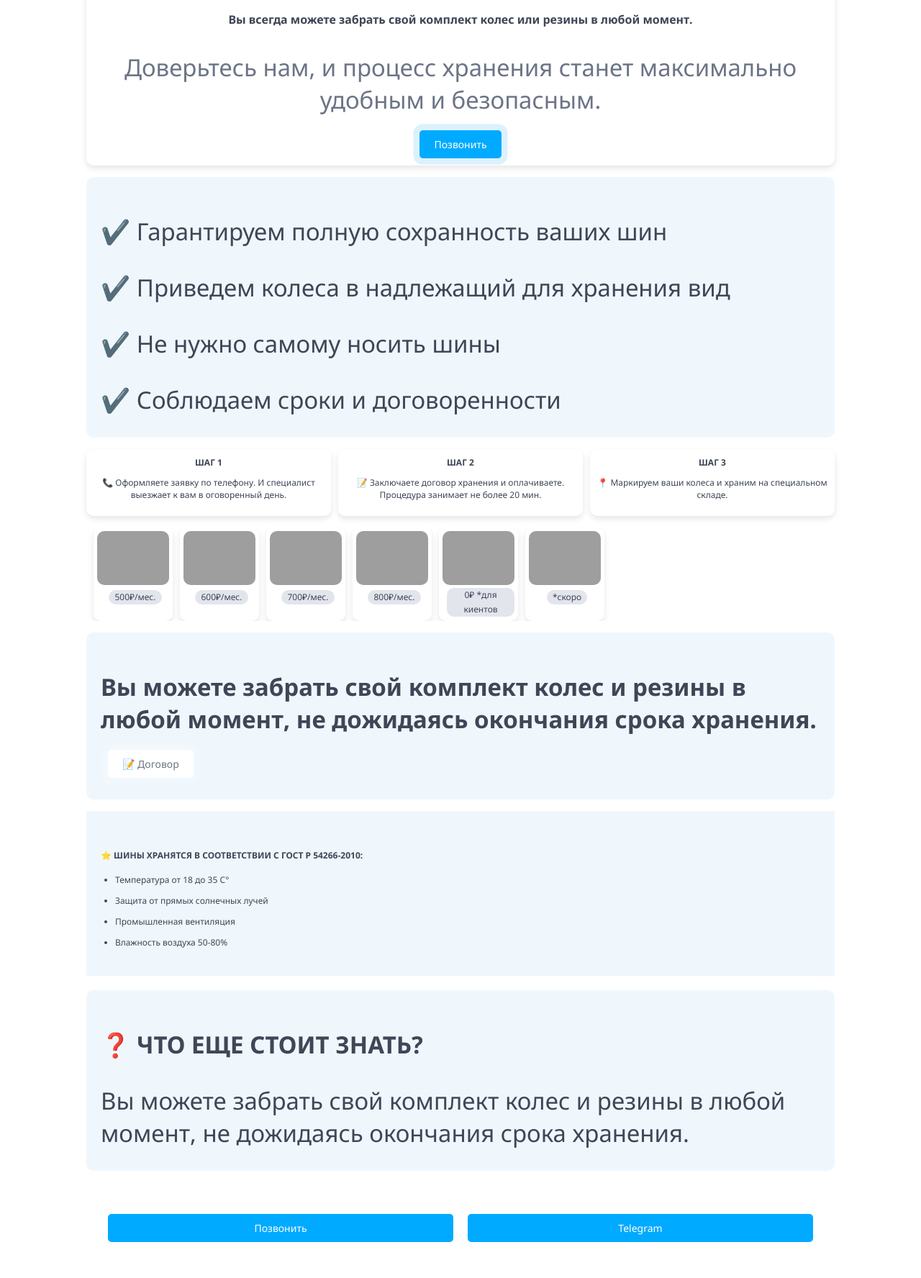
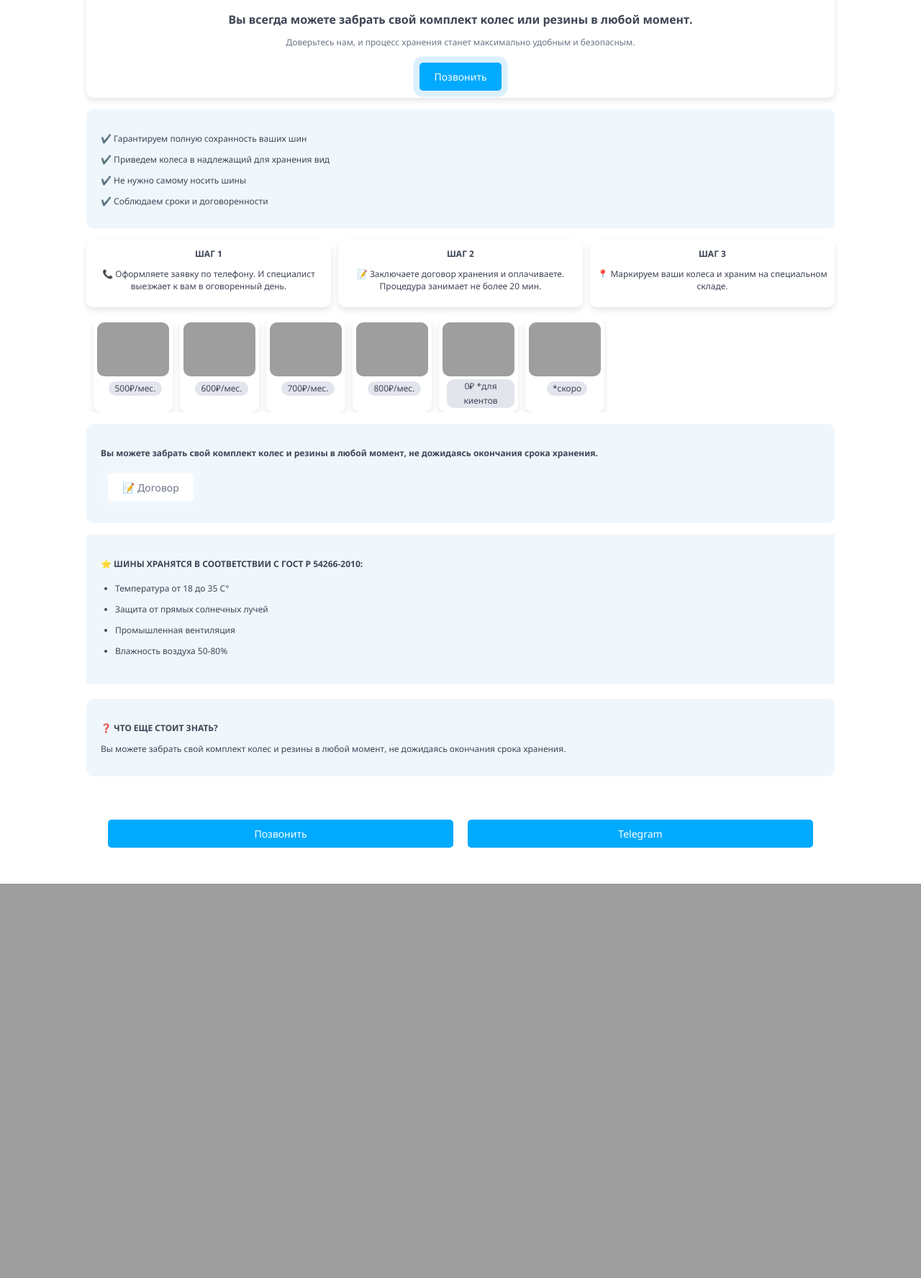
Before and after one commit to enver-isliamov/OtelShin, a PHP site: page / in a window 1280 px wide. Shown: the part 2595-4371 px from the top of the page at 72% size. After the commit the page ends 3823 px from the top, so only its background shows below. Run offline with PHP 8.4, Linux system fonts and the light colour scheme; grey boxes are pictures that could not be loaded.

Commit message:
Update styles.css

```diff
--- a/styles.css
+++ b/styles.css
@@ -48,7 +48,7 @@ h3 {
     margin-bottom: 10px;
 }
 p {
-    font-size: 33px;
+    font-size: 12px;
     margin-bottom: 10px;
 }
 
```
